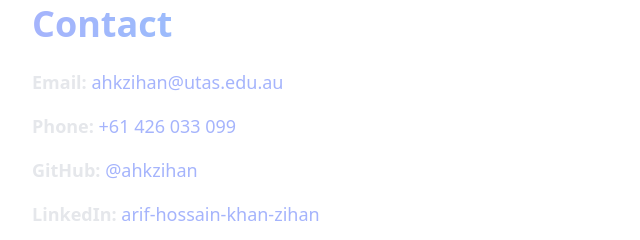
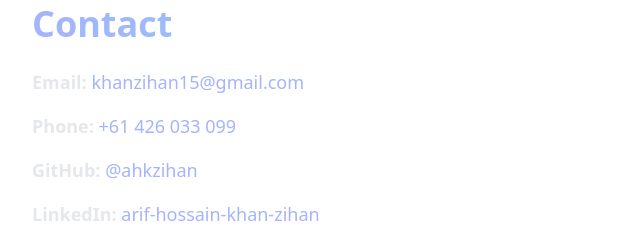
Before and after one commit to ahkzihan/ahkzihan.github.io, a plain HTML site: page index.html in a window 1280 px wide. Shown: the part 2523-2763 px from the top of the page, 116-756 px from the left. Drawn offline with nearby package versions, Linux system fonts and the light colour scheme.

Commit message:
Update index.html

```diff
--- a/index.html
+++ b/index.html
@@ -222,7 +222,7 @@
     <div class="max-w-screen-lg mx-auto px-5">
       <h2 class="text-3xl md:text-4xl font-extrabold mb-6 text-transparent bg-clip-text bg-gradient-to-r from-indigo-300 to-cyan-300">Contact</h2>
       <ul class="space-y-4 text-lg text-gray-200">
-        <li><strong>Email:</strong> <a href="mailto:khanzihan15@gmail.com" class="text-indigo-300 hover:underline">ahkzihan@utas.edu.au</a></li>
+        <li><strong>Email:</strong> <a href="mailto:khanzihan15@gmail.com" class="text-indigo-300 hover:underline">khanzihan15@gmail.com</a></li>
         <li><strong>Phone:</strong> <a href="tel:+61426033099" class="text-indigo-300 hover:underline">+61 426 033 099</a></li>
         <li><strong>GitHub:</strong> <a href="https://github.com/ahkzihan" target="_blank" rel="noopener" class="text-indigo-300 hover:underline">@ahkzihan</a></li>
         <li><strong>LinkedIn:</strong> <a href="https://www.linkedin.com/in/arif-hossain-khan-zihan-5a380b237/" target="_blank" rel="noopener" class="text-indigo-300 hover:underline">arif-hossain-khan-zihan</a></li>
```
